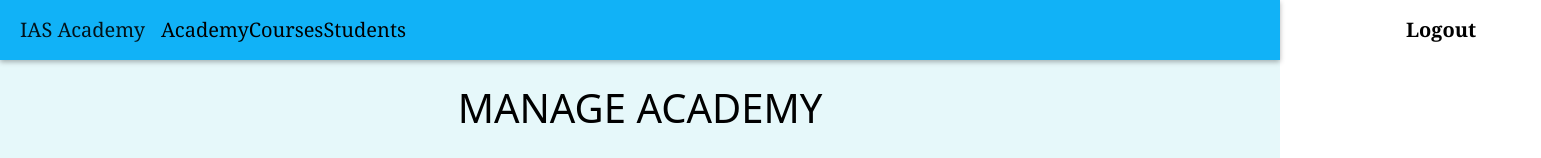
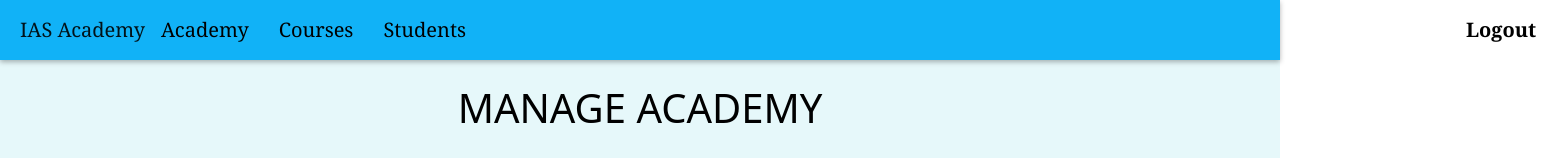
Before and after one commit to iamneo-production/580ea4ef-eebe-47d3-b459-8e337808de91, a React (Create React App) app in the folder reactapp/: page /AdminInstitute in a window 1280 px wide. Shown: the top 158 px of the page, 1541 px wide, since content can reach past the window. Built offline with nearby package versions, Linux system fonts and the light colour scheme; no server answers.

Commit message:
Changes in Alignment

```diff
--- a/reactapp/src/components/Admin/AdminAcademy/Navbar.jsx
+++ b/reactapp/src/components/Admin/AdminAcademy/Navbar.jsx
@@ -13,13 +13,13 @@ function Navigbar() {
             <Navbar.Brand>IAS Academy</Navbar.Brand>
             <Navbar.Toggle aria-controls="navbarScroll" />
         <Navbar.Collapse id="navbarScroll">
-                <Nav.Link id="adminAcademy" as={Link} to="/AdminInstitute" className="academy" style={{ color: "black"}}>
+                <Nav.Link id="adminAcademy" as={Link} to="/AdminInstitute" className="academy" style={{ color: "black" , paddingRight:"30px"}}>
                   Academy
                 </Nav.Link>
-                <Nav.Link id="adminCourse" as={Link} to="/Admincourse" className="courses" style={{ color: "black"}}>
+                <Nav.Link id="adminCourse" as={Link} to="/Admincourse" className="courses" style={{ color: "black",paddingRight:"30px"}}>
                   Courses
                 </Nav.Link>
-                <Nav.Link id="adminStudents" as={Link} to="/Students" className="students" style={{ color: "black" }}>
+                <Nav.Link id="adminStudents" as={Link} to="/Students" className="students" style={{ color: "black"}}>
                   Students
                 </Nav.Link>
                 <Nav.Link id="logout" as={Link} to="/Login" className="logout" style={{ fontWeight: "bold", color: "black"}}>
```
